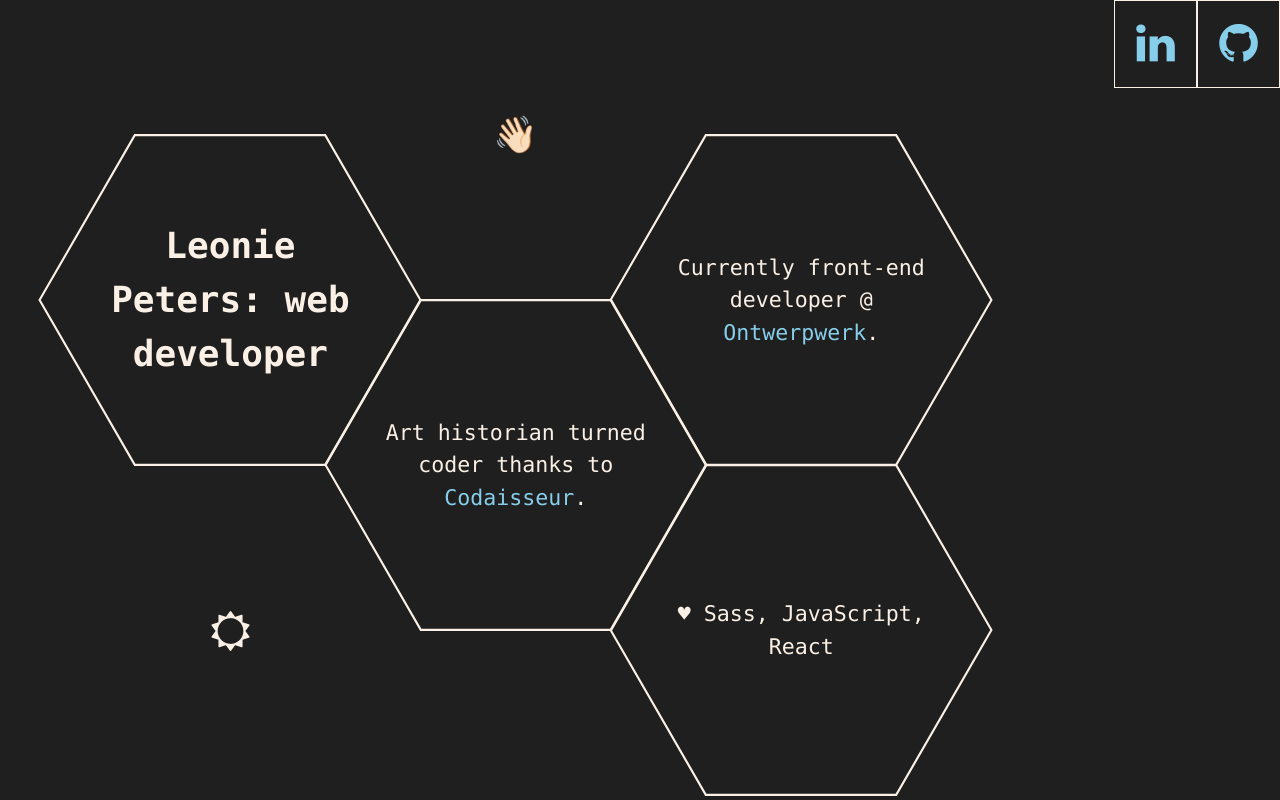
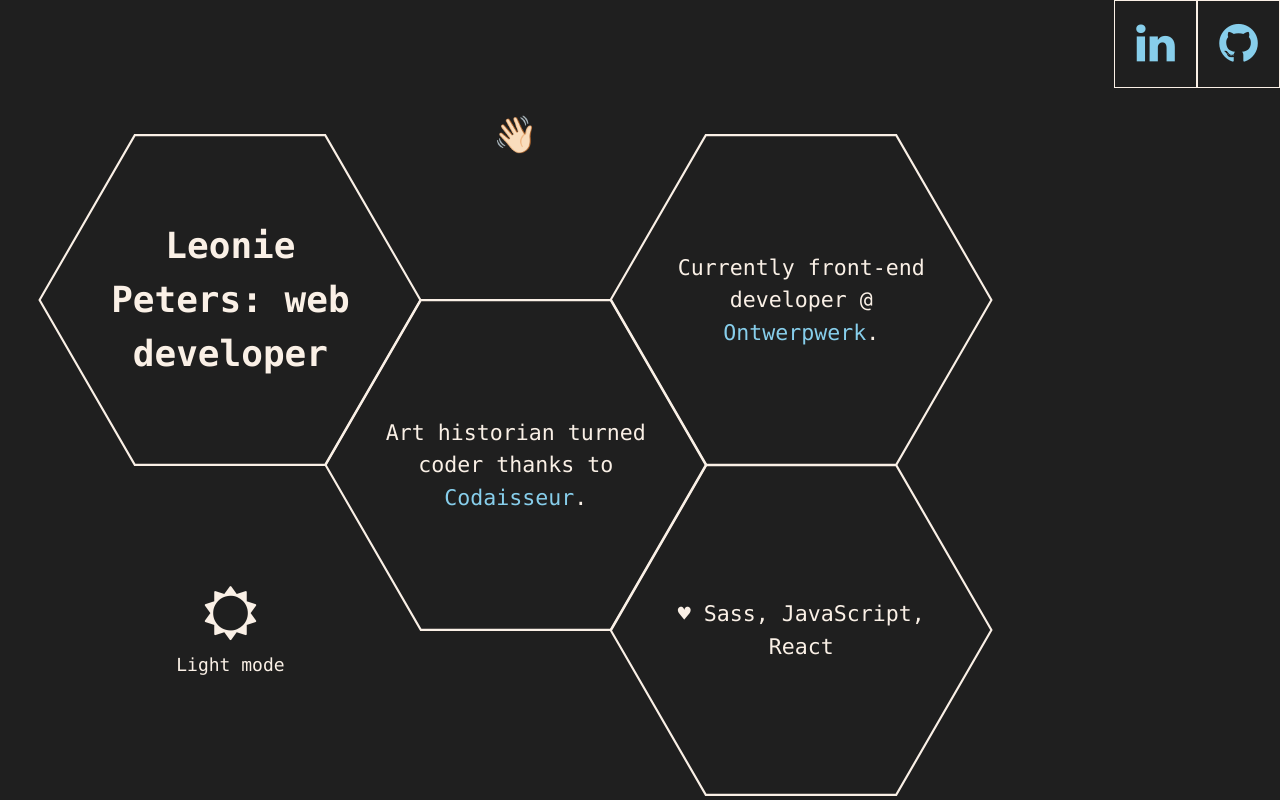
Before and after one commit to LeoniePeters/leoniepeters.com, a React (Create React App) app: page / in a window 1280 px wide. Shown: the top 800 px of the page. Built offline with nearby package versions, Linux system fonts and the light colour scheme.

Commit message:
convert colors and backgrounds

```diff
--- a/src/App.scss
+++ b/src/App.scss
@@ -20,10 +20,22 @@
     padding: 0.5em;
     border: 1px solid $linen;
     background-color: $blackish;
+    transition: all 1s ease-in;
     &:hover {
       i {
         color: $linen;
         transition: color 300ms ease-in;
+      }
+    }
+    @at-root .lightmode & {
+      background-color: $linen;
+      color: $steelblue;
+      border: 1px solid $blackish;
+      transition: all 1s ease-in;
+      &:hover {
+        i {
+          color: $blackish;
+        }
       }
     }
   }
--- a/src/Components/Portfolio.scss
+++ b/src/Components/Portfolio.scss
@@ -44,32 +44,38 @@
   box-shadow: 1px 1px $linen, 2px 2px $linen, 3px 3px $linen, 4px 4px $linen,
     5px 5px $linen, 6px 6px $linen, 7px 7px $linen, 8px 8px $linen;
   transform: translateX(-8px) translateY(-8px);
-  transition: all 300ms ease-in;
-  // @include for-tablet-portrait-up {
-  //   padding: 0 1.5em;
-  // }
-  // }
+  transition: background-color 1s ease-in, color 1s ease-in, border 1s ease-in,
+    box-shadow 300ms ease-in, transform 300ms ease-in;
   &:hover,
   & .open {
-    // .info {
     box-shadow: 0 0 $linen, 0 0 $linen, 0 0 $linen, 0 0 $linen, 0 0 $linen,
       0 0 $linen, 0 0 $linen, 0 0 $linen;
     transform: translateX(0) translateY(0);
     transition: all 300ms ease-in;
-    // }
   }
-}
 
-i {
-  color: $skyblue;
-  font-family: "fontello";
-  font-size: 1em;
-
-  font-style: normal;
-  text-align: right;
-  // @include for-tablet-portrait-up {
-  //   font-size: 32px;
-  // }
+  @at-root .lightmode & {
+    background: $linen;
+    color: $blackish;
+    border: 1px solid $blackish;
+    box-shadow: 1px 1px $blackish, 2px 2px $blackish, 3px 3px $blackish,
+      4px 4px $blackish, 5px 5px $blackish, 6px 6px $blackish, 7px 7px $blackish,
+      8px 8px $blackish;
+    transform: translateX(-8px) translateY(-8px);
+    transition: background-color 1s ease-in, color 1s ease-in, border 1s ease-in,
+      box-shadow 300ms ease-in, transform 300ms ease-in;
+    &:hover,
+    & .open {
+      box-shadow: 0 0 $blackish, 0 0 $blackish, 0 0 $blackish, 0 0 $blackish,
+        0 0 $blackish, 0 0 $blackish, 0 0 $blackish, 0 0 $blackish;
+      transform: translateX(0) translateY(0);
+      transition: all 300ms ease-in;
+    }
+    a,
+    i {
+      color: $steelblue;
+    }
+  }
 }
 
 @include for-phone-only {
@@ -81,25 +87,3 @@
     margin: 0.5em 0;
   }
 }
-
-// .natuurstad {
-//   background-image: url("../assets/images/Natuurstad-screenshot.jpg");
-// }
-// .kor-utrecht {
-//   background-image: url("../assets/images/KOR-Utrecht-screenshot.jpg");
-// }
-// .nsob {
-//   background-image: url("../assets/images/nsob-screenshot.jpg");
-// }
-// .leraarvanbuiten {
-//   background-image: url("../assets/images/leraarvanbuiten-screenshot.jpg");
-// }
-// .hollandhightech {
-//   background-image: url("../assets/images/hollandhightech-screenshot.jpg");
-// }
-// .ohmmmm {
-//   background-image: url("../assets/images/ohmmmm-screenshot.png");
-// }
-// .drawbsurd {
-//   background-image: url("../assets/images/drawbsurd-screenshot.jpg");
-// }
--- a/src/Components/Welcome.js
+++ b/src/Components/Welcome.js
@@ -6,11 +6,14 @@
     lightmode: false,
   };
 
-  toggleMode = () => {
-    this.setState({ lightmode: !this.state.lightmode });
-    this.state.lightmode
-      ? document.body.classList.add("lightmode-on")
-      : document.body.classList.remove("lightmode-on");
+  enableLightMode = () => {
+    this.setState({ lightmode: true });
+    document.body.classList.add("lightmode");
+  };
+
+  enableDarkMode = () => {
+    this.setState({ lightmode: false });
+    document.body.classList.remove("lightmode");
   };
 
   render() {
@@ -41,13 +44,15 @@
         </div>
         <div className="mode-icons hexagon">
           {!this.state.lightmode && (
-            <button type="button" onClick={this.toggleMode}>
-              <i class="icon-sun"></i>
+            <button type="button" onClick={this.enableLightMode}>
+              <i className="icon-sun"></i>
+              Light mode
             </button>
           )}
           {this.state.lightmode && (
-            <button type="button" onClick={this.toggleMode}>
-              <i class="icon-moon"></i>
+            <button type="button" onClick={this.enableDarkMode}>
+              <i className="icon-moon"></i>
+              Dark mode
             </button>
           )}
         </div>
--- a/src/Components/Welcome.scss
+++ b/src/Components/Welcome.scss
@@ -19,9 +19,15 @@
   i {
     color: $linen;
     height: 50px;
+    transition: color 1s ease-in;
     &::before {
+      display: block;
       font-size: 3em;
-      margin: 0;
+      margin: 0 auto 0.25em;
+    }
+    @at-root .lightmode & {
+      color: $blackish;
+      transition: color 1s ease-in;
     }
   }
 }
@@ -29,14 +35,23 @@
   background: none;
   border: none;
   border-radius: 0;
+  color: $linen;
+  font-family: "Lucida Console", Monaco, monospace;
+  font-size: 1em;
   padding: 0.5em;
+  cursor: pointer;
+  transition: color 1s ease-in;
+  @at-root .lightmode & {
+    color: $blackish;
+    transition: color 1s ease-in;
+  }
 }
 
 .hexagon {
   @include for-tablet-portrait-up {
     box-sizing: border-box;
     position: absolute;
-    background: url(/elements/hexagon.svg) no-repeat;
+    background: url(/elements/hexagon-linen.svg) no-repeat;
     background-size: 100%;
     overflow: hidden;
     padding: 0 4%;
@@ -45,6 +60,9 @@
     text-align: center;
     width: 39vw;
     height: 35vw;
+    @at-root .lightmode & {
+      background: url(/elements/hexagon-blackish.svg) no-repeat;
+    }
   }
   @include for-desktop-up {
     width: 30vw;
--- a/src/assets/styles/base/_colors.scss
+++ b/src/assets/styles/base/_colors.scss
@@ -3,4 +3,5 @@
 
 $linen: linen;
 $skyblue: skyblue;
+$steelblue: steelblue;
 $blackish: #1f1f1f;
--- a/src/index.scss
+++ b/src/index.scss
@@ -11,14 +11,23 @@
   line-height: 1.5;
   margin: 0;
   font-family: "Lucida Console", Monaco, monospace;
-
   -webkit-font-smoothing: antialiased;
   -moz-osx-font-smoothing: grayscale;
+  transition: all 1s ease-in;
   @include for-tablet-portrait-up {
     font-size: 16px;
   }
   @include for-desktop-up {
     font-size: 18px;
+  }
+}
+.lightmode {
+  background: $linen;
+  color: $blackish;
+  transition: all 1s ease-in;
+  a {
+    color: $steelblue;
+    transition: all 1s ease-in;
   }
 }
 
@@ -28,6 +37,7 @@
 a {
   color: $skyblue;
   text-decoration: none;
+  transition: all 1s ease-in;
   &:hover {
     text-decoration: underline;
   }
```
Also changed, not shown: public/elements/hexagon -blackish.svg (added), public/elements/hexagon-linen.svg (renamed from public/elements/hexagon.svg).
